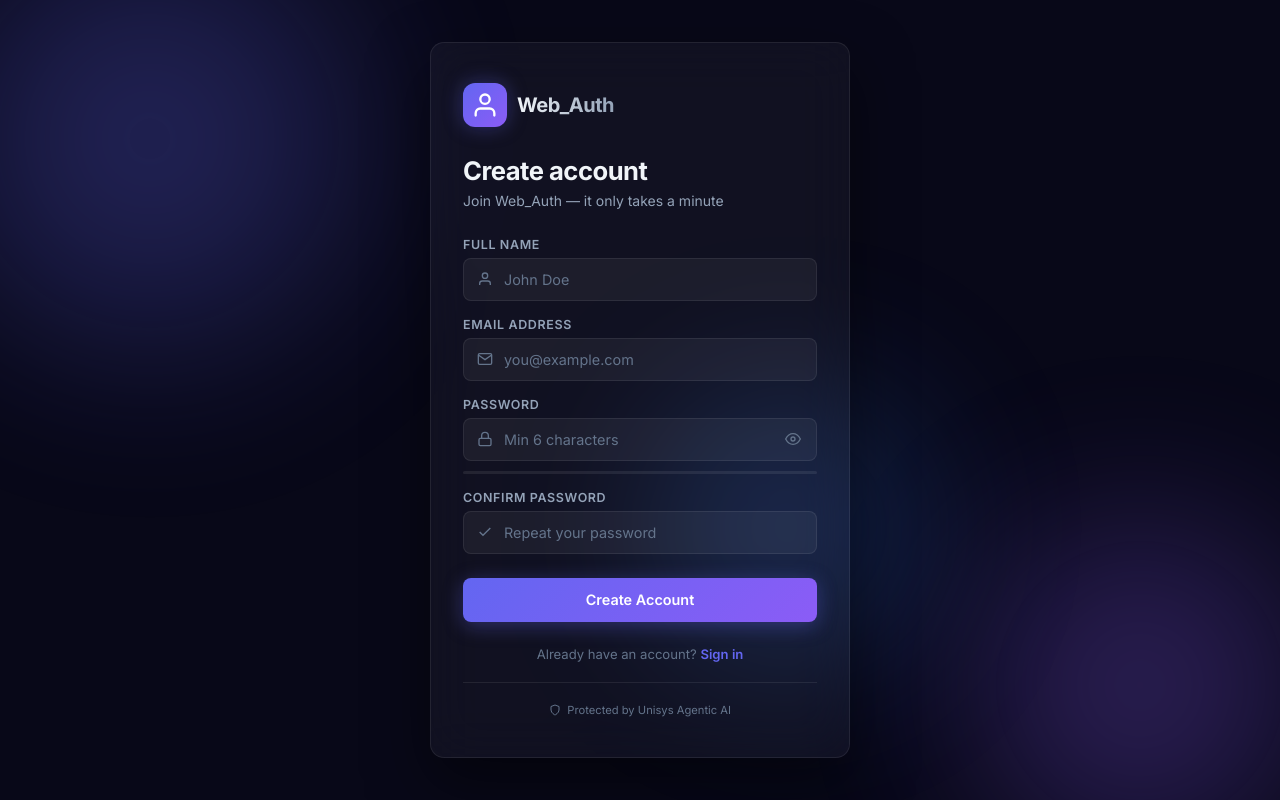
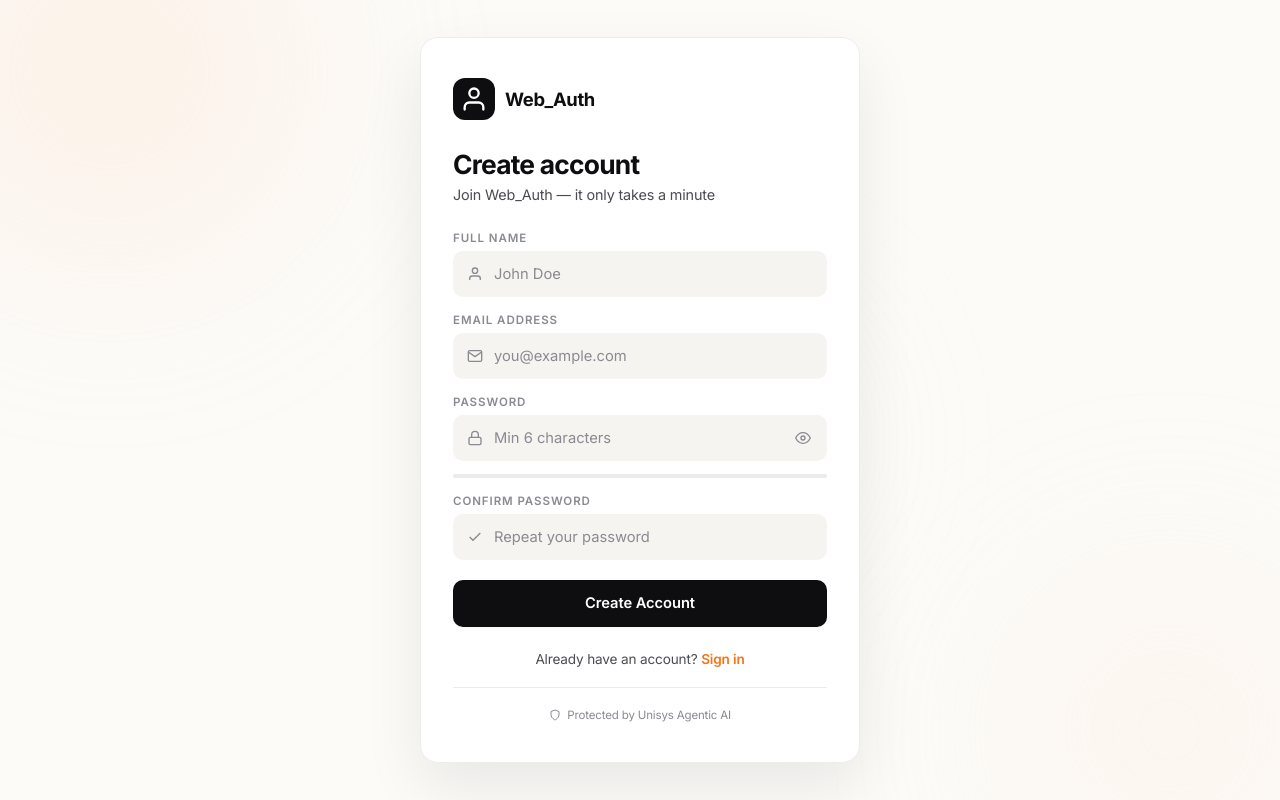
Before and after one commit to antonyronlado/Agentic-AI-for-Enterprise-IT-Support, a Flask app: page /register in a window 1280 px wide. Run offline with Flask 3, Linux system fonts and the light colour scheme.

Commit message:
New files

```diff
--- a/Web_Auth/static/css/style.css
+++ b/Web_Auth/static/css/style.css
@@ -1,220 +1,155 @@
-/* ── Google Fonts: Inter ─────────────────────────────────────────────────── */
-* {
-  margin: 0;
-  padding: 0;
-  box-sizing: border-box;
-}
+/* Web_Auth — clean light UI refresh
+   Logic untouched: all IDs, classes, and JS hooks preserved. */
+
+* { margin: 0; padding: 0; box-sizing: border-box; }
 
 :root {
-  --bg-base:       #080818;
-  --bg-card:       rgba(255, 255, 255, 0.04);
-  --bg-card-hover: rgba(255, 255, 255, 0.07);
-  --border:        rgba(255, 255, 255, 0.08);
-  --border-focus:  rgba(139, 92, 246, 0.6);
-  --text-primary:  #f1f5f9;
-  --text-secondary:#94a3b8;
-  --text-muted:    #64748b;
-  --primary:       #6366f1;
-  --primary-hover: #4f46e5;
-  --primary-glow:  rgba(99, 102, 241, 0.35);
-  --success:       #10b981;
-  --success-bg:    rgba(16, 185, 129, 0.12);
-  --error:         #f43f5e;
-  --error-bg:      rgba(244, 63, 94, 0.12);
-  --info:          #38bdf8;
-  --info-bg:       rgba(56, 189, 248, 0.12);
-  --warning:       #f59e0b;
-  --warning-bg:    rgba(245, 158, 11, 0.12);
-  --radius:        14px;
-  --radius-sm:     8px;
-  --shadow:        0 25px 60px rgba(0, 0, 0, 0.5);
+  --bg-base:        #fcfbf8;
+  --bg-soft:        #f5f4f0;
+  --bg-card:        #ffffff;
+  --bg-card-hover:  #fafaf7;
+  --bg-dark:        #0e0e10;
+
+  --border:         #ececea;
+  --border-strong:  #dedcd6;
+  --border-focus:   #f97316;
+
+  --text-primary:   #0e0e10;
+  --text-secondary: #4b4b52;
+  --text-muted:     #8a8a92;
+
+  --primary:        #f97316;
+  --primary-hover:  #ea580c;
+  --primary-soft:   #fff1e6;
+  --primary-glow:   rgba(249, 115, 22, 0.18);
+
+  --success:        #10b981;
+  --success-bg:     #e7f8f1;
+  --error:          #ef4444;
+  --error-bg:       #fdecec;
+  --info:           #0ea5e9;
+  --info-bg:        #e6f5fd;
+  --warning:        #f59e0b;
+  --warning-bg:     #fdf3e1;
+
+  --radius:         18px;
+  --radius-sm:      10px;
+  --shadow-sm:      0 1px 2px rgba(15, 15, 20, 0.04);
+  --shadow:         0 10px 30px rgba(15, 15, 20, 0.06), 0 1px 2px rgba(15, 15, 20, 0.04);
+  --shadow-lg:      0 25px 60px rgba(15, 15, 20, 0.08);
 }
 
 html, body {
   height: 100%;
-  font-family: 'Inter', sans-serif;
+  font-family: 'Inter', system-ui, -apple-system, Segoe UI, sans-serif;
   background: var(--bg-base);
   color: var(--text-primary);
   -webkit-font-smoothing: antialiased;
+  letter-spacing: -0.01em;
 }
 
-/* ── Animated background orbs ────────────────────────────────────────────── */
-.bg-orbs {
-  position: fixed;
-  inset: 0;
-  pointer-events: none;
-  overflow: hidden;
-  z-index: 0;
-}
+/* Decorative orbs from prior theme — kept as soft, barely-there accents */
+.bg-orbs { position: fixed; inset: 0; pointer-events: none; overflow: hidden; z-index: 0; }
+.orb { position: absolute; border-radius: 50%; filter: blur(90px); opacity: 0.35; }
+.orb-1 { width: 460px; height: 460px; background: radial-gradient(circle, #ffd9bf, transparent); top: -160px; left: -120px; }
+.orb-2 { width: 380px; height: 380px; background: radial-gradient(circle, #ffe9d6, transparent); bottom: -120px; right: -80px; }
+.orb-3 { width: 280px; height: 280px; background: radial-gradient(circle, #f3efe7, transparent); top: 55%; left: 55%; transform: translate(-50%, -50%); }
 
-.orb {
-  position: absolute;
-  border-radius: 50%;
-  filter: blur(80px);
-  opacity: 0.35;
-  animation: float 12s ease-in-out infinite;
-}
-
-.orb-1 {
-  width: 500px; height: 500px;
-  background: radial-gradient(circle, #6366f1, transparent);
-  top: -120px; left: -100px;
-  animation-delay: 0s;
-}
-
-.orb-2 {
-  width: 400px; height: 400px;
-  background: radial-gradient(circle, #8b5cf6, transparent);
-  bottom: -80px; right: -60px;
-  animation-delay: -4s;
-}
-
-.orb-3 {
-  width: 300px; height: 300px;
-  background: radial-gradient(circle, #3b82f6, transparent);
-  top: 50%; left: 50%;
-  transform: translate(-50%, -50%);
-  animation-delay: -8s;
-}
-
-@keyframes float {
-  0%, 100% { transform: translateY(0) scale(1); }
-  33%       { transform: translateY(-30px) scale(1.05); }
-  66%       { transform: translateY(20px) scale(0.97); }
-}
-
-/* ── Auth layout ─────────────────────────────────────────────────────────── */
+/* ── Auth layout ───────────────────────────────────────────────────── */
 .auth-wrapper {
-  position: relative;
-  z-index: 1;
+  position: relative; z-index: 1;
   min-height: 100vh;
-  display: flex;
-  align-items: center;
-  justify-content: center;
+  display: flex; align-items: center; justify-content: center;
   padding: 2rem 1rem;
 }
 
 .auth-card {
   width: 100%;
-  max-width: 420px;
+  max-width: 440px;
   background: var(--bg-card);
   border: 1px solid var(--border);
   border-radius: var(--radius);
-  backdrop-filter: blur(24px);
-  -webkit-backdrop-filter: blur(24px);
   padding: 2.5rem 2rem;
-  box-shadow: var(--shadow);
+  box-shadow: var(--shadow-lg);
   animation: slideUp 0.5s cubic-bezier(0.16, 1, 0.3, 1) both;
 }
 
 @keyframes slideUp {
-  from { opacity: 0; transform: translateY(24px); }
+  from { opacity: 0; transform: translateY(16px); }
   to   { opacity: 1; transform: translateY(0); }
 }
 
-/* ── Brand ───────────────────────────────────────────────────────────────── */
-.brand {
-  display: flex;
-  align-items: center;
-  gap: 0.625rem;
-  margin-bottom: 1.75rem;
+/* ── Brand ─────────────────────────────────────────────────────────── */
+.brand { display: flex; align-items: center; gap: 0.625rem; margin-bottom: 1.75rem; }
+
+.brand-icon {
+  width: 42px; height: 42px;
+  background: var(--bg-dark);
+  border-radius: 12px;
+  display: flex; align-items: center; justify-content: center;
+  color: #fff;
+}
+.brand-icon.small { width: 32px; height: 32px; border-radius: 9px; }
+
+.brand-name {
+  font-size: 1.15rem;
+  font-weight: 700;
+  color: var(--text-primary);
+  letter-spacing: -0.02em;
 }
 
-.brand-icon {
-  width: 44px; height: 44px;
-  background: linear-gradient(135deg, var(--primary), #8b5cf6);
-  border-radius: 12px;
-  display: flex;
-  align-items: center;
-  justify-content: center;
-  color: #fff;
-  box-shadow: 0 0 20px var(--primary-glow);
-}
-
-.brand-icon.small {
-  width: 34px; height: 34px;
-  border-radius: 9px;
-}
-
-.brand-name {
-  font-size: 1.25rem;
-  font-weight: 700;
-  background: linear-gradient(90deg, #f1f5f9, #94a3b8);
-  -webkit-background-clip: text;
-  -webkit-text-fill-color: transparent;
-  background-clip: text;
-  letter-spacing: -0.5px;
-}
-
-/* ── Auth text ───────────────────────────────────────────────────────────── */
+/* ── Auth text ─────────────────────────────────────────────────────── */
 .auth-title {
-  font-size: 1.6rem;
+  font-size: 1.65rem;
   font-weight: 700;
   color: var(--text-primary);
-  letter-spacing: -0.5px;
+  letter-spacing: -0.03em;
   margin-bottom: 0.35rem;
 }
 
 .auth-subtitle {
-  font-size: 0.875rem;
+  font-size: 0.9rem;
   color: var(--text-secondary);
   margin-bottom: 1.75rem;
 }
 
-/* ── Alerts ──────────────────────────────────────────────────────────────── */
+/* ── Alerts ────────────────────────────────────────────────────────── */
 .alert {
-  display: flex;
-  align-items: center;
-  gap: 0.5rem;
+  display: flex; align-items: center; gap: 0.5rem;
   padding: 0.75rem 1rem;
   border-radius: var(--radius-sm);
-  font-size: 0.8rem;
+  font-size: 0.825rem;
   font-weight: 500;
   margin-bottom: 1.25rem;
   animation: fadeIn 0.3s ease both;
 }
 
 @keyframes fadeIn {
-  from { opacity: 0; transform: translateY(-6px); }
+  from { opacity: 0; transform: translateY(-4px); }
   to   { opacity: 1; transform: translateY(0); }
 }
 
-.alert-success { background: var(--success-bg); color: var(--success); border: 1px solid rgba(16,185,129,0.25); }
-.alert-error   { background: var(--error-bg);   color: var(--error);   border: 1px solid rgba(244,63,94,0.25); }
-.alert-info    { background: var(--info-bg);    color: var(--info);    border: 1px solid rgba(56,189,248,0.25); }
-.alert-warning { background: var(--warning-bg); color: var(--warning); border: 1px solid rgba(245,158,11,0.25); }
+.alert-success { background: var(--success-bg); color: #047857; border: 1px solid #bdebd5; }
+.alert-error   { background: var(--error-bg);   color: #b91c1c; border: 1px solid #f6c8c8; }
+.alert-info    { background: var(--info-bg);    color: #0369a1; border: 1px solid #c2e6f7; }
+.alert-warning { background: var(--warning-bg); color: #b45309; border: 1px solid #f5dcae; }
 
-/* ── Form ────────────────────────────────────────────────────────────────── */
-.auth-form {
-  display: flex;
-  flex-direction: column;
-  gap: 1rem;
-  margin-bottom: 1.5rem;
+/* ── Form ──────────────────────────────────────────────────────────── */
+.auth-form { display: flex; flex-direction: column; gap: 1rem; margin-bottom: 1.5rem; }
+.form-group { display: flex; flex-direction: column; gap: 0.4rem; }
+
+.form-label {
+  font-size: 0.72rem;
+  font-weight: 600;
+  color: var(--text-muted);
+  text-transform: uppercase;
+  letter-spacing: 0.08em;
 }
 
-.form-group {
-  display: flex;
-  flex-direction: column;
-  gap: 0.375rem;
-}
-
-.form-label {
-  font-size: 0.78rem;
-  font-weight: 600;
-  color: var(--text-secondary);
-  text-transform: uppercase;
-  letter-spacing: 0.05em;
-}
-
-.input-wrapper {
-  position: relative;
-  display: flex;
-  align-items: center;
-}
+.input-wrapper { position: relative; display: flex; align-items: center; }
 
 .input-icon {
-  position: absolute;
-  left: 0.875rem;
+  position: absolute; left: 0.875rem;
   color: var(--text-muted);
   pointer-events: none;
   transition: color 0.2s;
@@ -222,13 +157,13 @@ html, body {
 
 .form-input {
   width: 100%;
-  padding: 0.75rem 0.875rem 0.75rem 2.5rem;
-  background: rgba(255, 255, 255, 0.05);
-  border: 1px solid var(--border);
+  padding: 0.8rem 0.875rem 0.8rem 2.5rem;
+  background: var(--bg-soft);
+  border: 1px solid transparent;
   border-radius: var(--radius-sm);
   color: var(--text-primary);
-  font-size: 0.9rem;
-  font-family: 'Inter', sans-serif;
+  font-size: 0.92rem;
+  font-family: inherit;
   outline: none;
   transition: border-color 0.2s, background 0.2s, box-shadow 0.2s;
 }
@@ -237,100 +172,76 @@ html, body {
 
 .form-input:focus {
   border-color: var(--border-focus);
-  background: rgba(139, 92, 246, 0.06);
-  box-shadow: 0 0 0 3px rgba(99, 102, 241, 0.15);
+  background: #fff;
+  box-shadow: 0 0 0 4px var(--primary-glow);
 }
 
 .form-input:focus + .input-icon,
-.input-wrapper:focus-within .input-icon {
-  color: var(--primary);
-}
+.input-wrapper:focus-within .input-icon { color: var(--primary); }
 
 .toggle-password {
-  position: absolute;
-  right: 0.75rem;
-  background: none;
-  border: none;
+  position: absolute; right: 0.75rem;
+  background: none; border: none;
   color: var(--text-muted);
   cursor: pointer;
   padding: 0.25rem;
   border-radius: 4px;
-  display: flex;
-  align-items: center;
+  display: flex; align-items: center;
   transition: color 0.2s;
 }
-
 .toggle-password:hover { color: var(--text-primary); }
 
 /* Password strength */
 .password-strength {
-  height: 3px;
-  border-radius: 2px;
+  height: 4px;
+  border-radius: 999px;
   background: var(--border);
-  margin-top: 0.25rem;
+  margin-top: 0.4rem;
   overflow: hidden;
-  transition: all 0.3s;
 }
-
 .password-strength::after {
-  content: '';
-  display: block;
-  height: 100%;
-  border-radius: 2px;
+  content: ''; display: block; height: 100%; border-radius: 999px;
   transition: width 0.3s, background 0.3s;
 }
-
-.password-strength.weak::after   { width: 33%; background: var(--error); }
-.password-strength.medium::after { width: 66%; background: var(--warning); }
+.password-strength.weak::after   { width: 33%;  background: var(--error); }
+.password-strength.medium::after { width: 66%;  background: var(--warning); }
 .password-strength.strong::after { width: 100%; background: var(--success); }
 
-/* Match hint */
-.match-hint {
-  font-size: 0.75rem;
-  font-weight: 500;
-  margin-top: 0.25rem;
-  transition: all 0.2s;
-}
-.match-hint.match   { color: var(--success); }
+.match-hint { font-size: 0.78rem; font-weight: 500; margin-top: 0.3rem; }
+.match-hint.match    { color: var(--success); }
 .match-hint.no-match { color: var(--error); }
 .hidden { display: none !important; }
 
-/* ── Primary button ──────────────────────────────────────────────────────── */
+/* ── Primary button ────────────────────────────────────────────────── */
 .btn-primary {
   width: 100%;
-  padding: 0.85rem;
-  background: linear-gradient(135deg, var(--primary), #8b5cf6);
+  padding: 0.9rem;
+  background: var(--bg-dark);
   border: none;
   border-radius: var(--radius-sm);
   color: #fff;
-  font-size: 0.9rem;
+  font-size: 0.92rem;
   font-weight: 600;
-  font-family: 'Inter', sans-serif;
+  font-family: inherit;
   cursor: pointer;
-  display: flex;
-  align-items: center;
-  justify-content: center;
-  gap: 0.5rem;
-  transition: opacity 0.2s, transform 0.15s, box-shadow 0.2s;
-  box-shadow: 0 4px 20px var(--primary-glow);
-  margin-top: 0.5rem;
+  display: flex; align-items: center; justify-content: center; gap: 0.5rem;
+  transition: background 0.2s, transform 0.15s, box-shadow 0.2s;
+  box-shadow: var(--shadow-sm);
+  margin-top: 0.25rem;
+  letter-spacing: -0.005em;
 }
-
-.btn-primary:hover  { opacity: 0.9; transform: translateY(-1px); box-shadow: 0 8px 28px var(--primary-glow); }
-.btn-primary:active { transform: scale(0.98); }
+.btn-primary:hover  { background: #1f1f24; transform: translateY(-1px); box-shadow: var(--shadow); }
+.btn-primary:active { transform: scale(0.99); }
 .btn-primary:disabled { opacity: 0.6; cursor: not-allowed; transform: none; }
 
-@keyframes spin {
-  from { transform: rotate(0deg); }
-  to   { transform: rotate(360deg); }
-}
+@keyframes spin { to { transform: rotate(360deg); } }
 .spin { animation: spin 0.8s linear infinite; }
 
-/* ── Auth footer ─────────────────────────────────────────────────────────── */
+/* ── Auth footer ───────────────────────────────────────────────────── */
 .auth-footer {
   text-align: center;
-  font-size: 0.82rem;
-  color: var(--text-muted);
+  font-size: 0.85rem;
+  color: var(--text-secondary);
   margin-bottom: 1.25rem;
 }
 
@@ -340,75 +251,51 @@ html, body {
   font-weight: 600;
   transition: color 0.2s;
 }
-.auth-link:hover { color: #818cf8; }
+.auth-link:hover { color: var(--primary-hover); }
 
-/* ── Integration badge ───────────────────────────────────────────────────── */
+/* ── Integration badge ─────────────────────────────────────────────── */
 .integration-badge {
-  display: flex;
-  align-items: center;
-  justify-content: center;
-  gap: 0.4rem;
-  font-size: 0.7rem;
+  display: flex; align-items: center; justify-content: center; gap: 0.4rem;
+  font-size: 0.72rem;
   color: var(--text-muted);
   border-top: 1px solid var(--border);
   padding-top: 1.25rem;
 }
 
-/* ── Dashboard layout ────────────────────────────────────────────────────── */
+/* ── Dashboard layout ──────────────────────────────────────────────── */
 .dashboard-wrapper {
-  position: relative;
-  z-index: 1;
+  position: relative; z-index: 1;
   min-height: 100vh;
-  display: flex;
-  flex-direction: column;
+  display: flex; flex-direction: column;
 }
 
 .dashboard-nav {
-  display: flex;
-  align-items: center;
-  justify-content: space-between;
+  display: flex; align-items: center; justify-content: space-between;
   padding: 1rem 2rem;
-  background: rgba(8, 8, 24, 0.8);
+  background: rgba(255, 255, 255, 0.85);
   border-bottom: 1px solid var(--border);
-  backdrop-filter: blur(16px);
-  -webkit-backdrop-filter: blur(16px);
-  position: sticky;
-  top: 0;
-  z-index: 10;
+  backdrop-filter: blur(14px);
+  -webkit-backdrop-filter: blur(14px);
+  position: sticky; top: 0; z-index: 10;
 }
 
-.nav-brand {
-  display: flex;
-  align-items: center;
-  gap: 0.6rem;
-}
-
-.nav-right {
-  display: flex;
-  align-items: center;
-  gap: 1rem;
-}
+.nav-brand { display: flex; align-items: center; gap: 0.6rem; }
+.nav-right { display: flex; align-items: center; gap: 0.875rem; }
 
 .nav-user-badge {
-  display: flex;
-  align-items: center;
-  gap: 0.5rem;
-  padding: 0.375rem 0.75rem;
-  background: var(--bg-card);
+  display: flex; align-items: center; gap: 0.5rem;
+  padding: 0.375rem 0.75rem 0.375rem 0.4rem;
+  background: var(--bg-soft);
   border: 1px solid var(--border);
   border-radius: 999px;
 }
 
 .user-avatar {
-  width: 24px; height: 24px;
-  background: linear-gradient(135deg, var(--primary), #8b5cf6);
+  width: 26px; height: 26px;
+  background: var(--bg-dark);
   border-radius: 50%;
-  display: flex;
-  align-items: center;
-  justify-content: center;
-  font-size: 0.7rem;
-  font-weight: 700;
-  color: #fff;
+  display: flex; align-items: center; justify-content: center;
+  font-size: 0.72rem; font-weight: 700; color: #fff;
 }
 
 .nav-user-name {
--- a/Web_Auth/templates/dashboard.html
+++ b/Web_Auth/templates/dashboard.html
@@ -38,7 +38,7 @@
     <!-- Welcome banner -->
     <div class="welcome-banner">
       <div class="welcome-text">
-        <h2 class="welcome-title">Welcome back, {{ user.name.split()[0] }}! 👋</h2>
+        <h2 class="welcome-title">Welcome back, {{ user.name.split()[0] }}!</h2>
         <p class="welcome-sub">You're securely signed in to your Web_Auth account.</p>
       </div>
       <div class="welcome-icon">
@@ -118,7 +118,7 @@
           </div>
           <div class="info-step">
             <span class="step-num">3</span>
-            <span>AI agent resets it automatically ⚡</span>
+            <span>AI agent resets it automatically</span>
           </div>
         </div>
       </div>
```
Also changed, not shown: other parts of Web_Auth/static/css/style.css (+67 -73 lines), client/src/index.css (+58 -13 lines).
